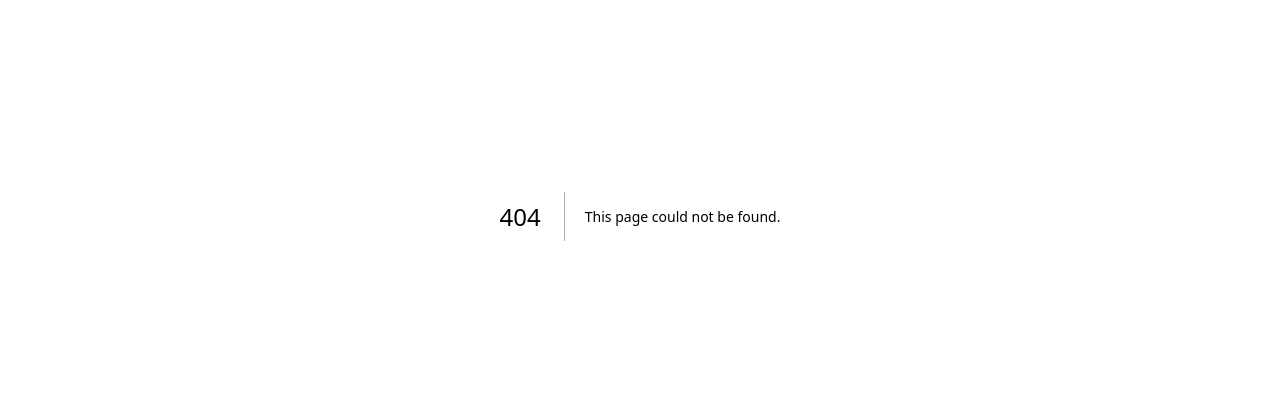
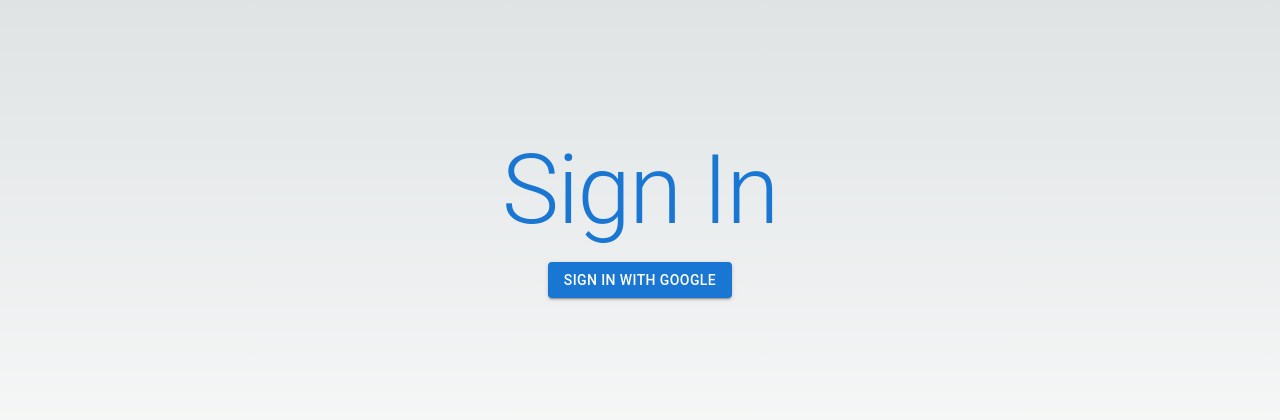
Before and after one commit to abdallahdalis/AI-Customer-Support, a Next.js app: page /signin in a window 1280 px wide. Before the commit this address had no page. Shown: the part 184-604 px from the top of the page. Built offline with nearby package versions, Linux system fonts and the light colour scheme; no server answers.

Commit message:
Added basic authentication as well

```diff
--- /dev/null
+++ b/app/components/ProtectedRoute.js
@@ -0,0 +1,23 @@
+"use client"; // Mark this as a Client Component
+
+import { useEffect } from "react";
+import { useRouter } from "next/navigation";
+import { onAuthStateChanged } from "firebase/auth";
+import { auth } from "../firebase"; // Adjust the path if necessary
+
+export default function ProtectedRoute({ children }) {
+  const router = useRouter();
+  const publicPaths = ["/signin"];
+
+  useEffect(() => {
+    const unsubscribe = onAuthStateChanged(auth, (user) => {
+      if (!user && !publicPaths.includes(router.pathname)) {
+        router.push("/signin");
+      }
+    });
+
+    return () => unsubscribe();
+  }, [router]);
+
+  return <>{children}</>;
+}
--- a/app/layout.js
+++ b/app/layout.js
@@ -1,5 +1,6 @@
 import { Inter } from "next/font/google";
 import "./globals.css";
+import ProtectedRoute from "./components/ProtectedRoute"; // Adjust the path as necessary
 
 const inter = Inter({ subsets: ["latin"] });
 
@@ -11,7 +12,9 @@
 export default function RootLayout({ children }) {
   return (
     <html lang="en">
-      <body className={inter.className}>{children}</body>
+      <body className={inter.className}>
+        <ProtectedRoute>{children}</ProtectedRoute>
+      </body>
     </html>
   );
 }
--- /dev/null
+++ b/app/signin/page.js
@@ -0,0 +1,36 @@
+"use client"; // Mark this as a Client Component
+
+import { Box, Button, Typography, Stack } from "@mui/material";
+import { signInWithGoogle, signInWithEmail } from "../firebase"; // Adjust the path
+
+export default function SignIn() {
+  const handleGoogleSignIn = async () => {
+    try {
+      await signInWithGoogle();
+
+      // Redirect to the protected route
+      window.location.href = "/";
+    } catch (error) {
+      console.error("Google Sign In Error", error);
+    }
+  };
+
+  return (
+    <Box
+      width="100vw"
+      height="100vh"
+      alignContent={"center"}
+      alignItems={"center"}
+      justifyContent={"center"}
+    >
+      <Stack direction={"column"} spacing={2} alignItems={"center"}>
+        <Typography variant="h1" align="center" color="primary.main">
+          Sign In
+        </Typography>
+        <Button variant="contained" onClick={handleGoogleSignIn} align="center">
+          Sign in with Google
+        </Button>
+      </Stack>
+    </Box>
+  );
+}
```
Also changed, not shown: app/signin/auth.js (renamed from app/pages/auth.js), app/signin/chat.js (renamed from app/pages/chat.js).
